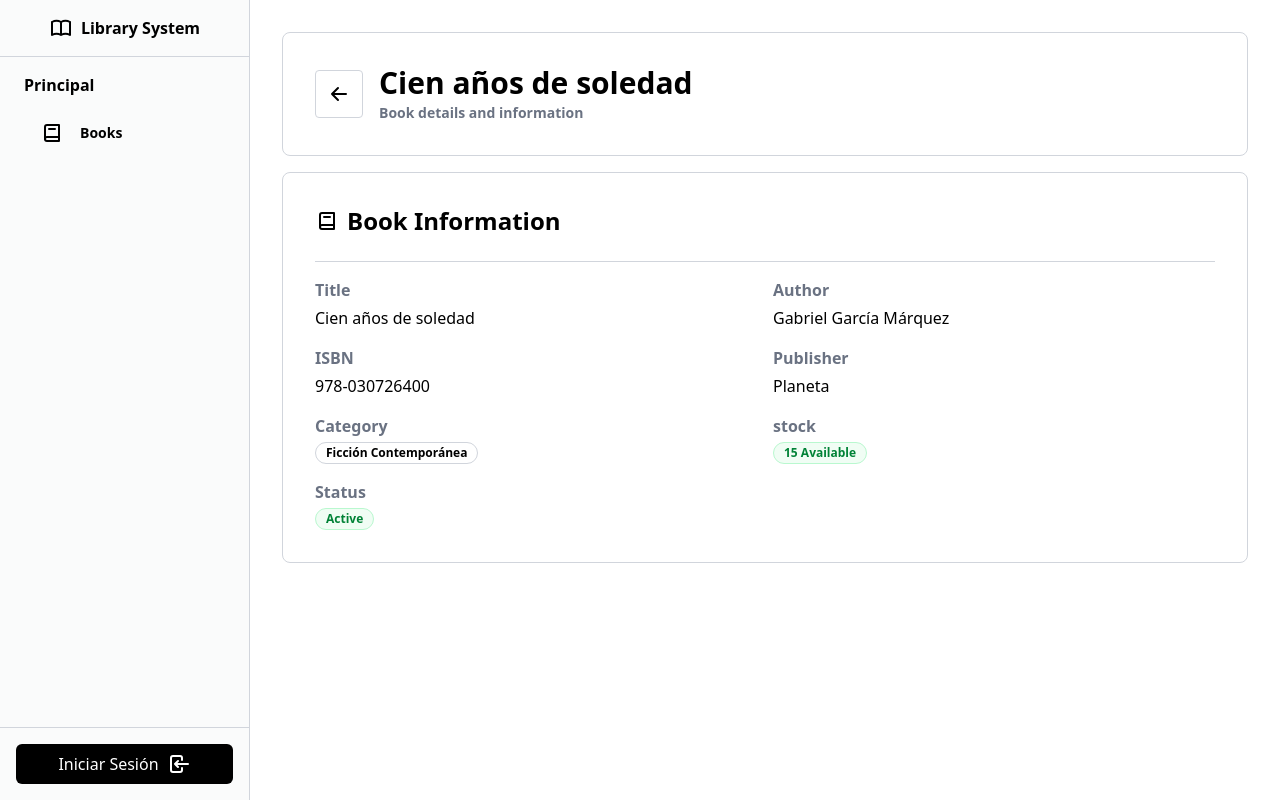
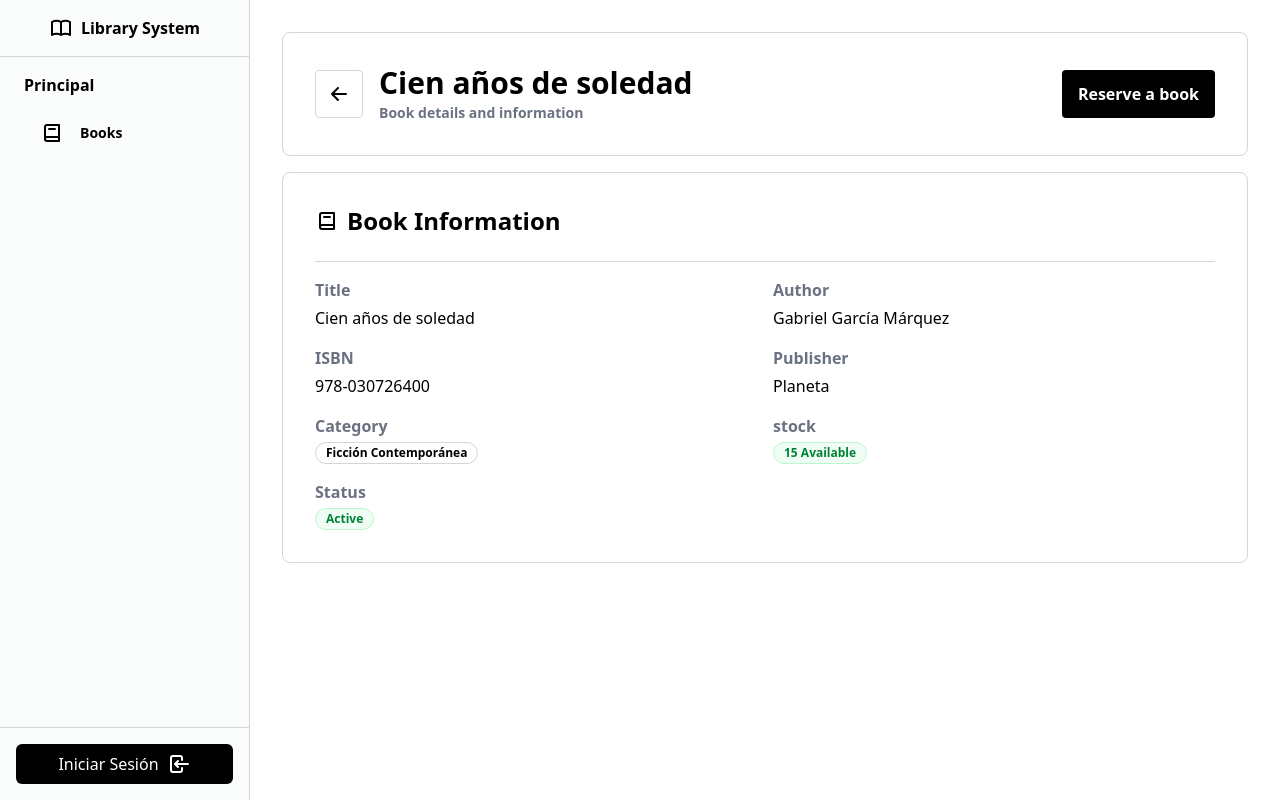
Before and after one commit to DarkMalk/django-gestion-biblioteca, a Django app: page /books/1 in a window 1280 px wide. Run offline with Django 5.2, Linux system fonts and the light colour scheme; data comes from the database, SQL or seed files in the repository; style sheets or scripts are compiled from the project's sources.

Commit message:
Add reserve book link for unauthenticated users and lectores in view book page

```diff
--- a/app/templates/pages/books/view_book.html
+++ b/app/templates/pages/books/view_book.html
@@ -20,8 +20,17 @@
         <div class="flex flex-row gap-4">
           <a href="{% url "edit_book" book.id %}"
              title="Ir a editar el libro {{ book.title }}"
-             class="h-12 px-4 flex items-center justify-center bg-black hover:bg-black/80 transition-colors font-semibold rounded text-white cursor-pointer">
+             class="h-12 px-4 flex items-center justify-center bg-black hover:bg-black/80 transition-colors font-semibold rounded text-white cursor-pointer text-center">
             Edit Book
+          </a>
+        </div>
+      {% endif %}
+      {% if request.user.role == "lector" or not request.user.is_authenticated %}
+        <div class="flex flex-row gap-4">
+          <a href="{% url "reserve_by_lector" book.id %}"
+             title="Ir a reservar el libro {{ book.title }}"
+             class="h-12 px-4 flex items-center justify-center bg-black hover:bg-black/80 transition-colors font-semibold rounded text-white cursor-pointer text-center">
+            Reserve a book
           </a>
         </div>
       {% endif %}
```
